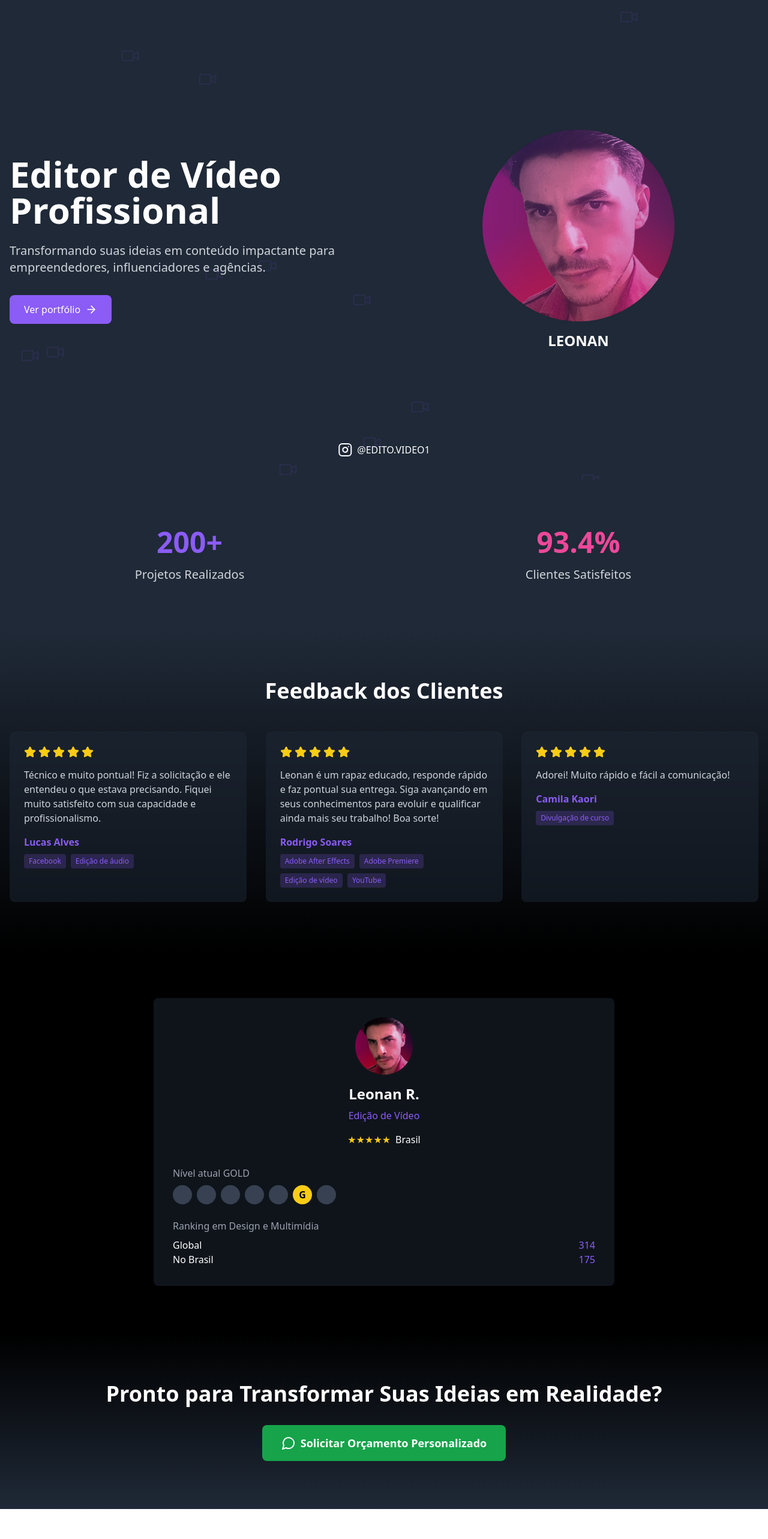
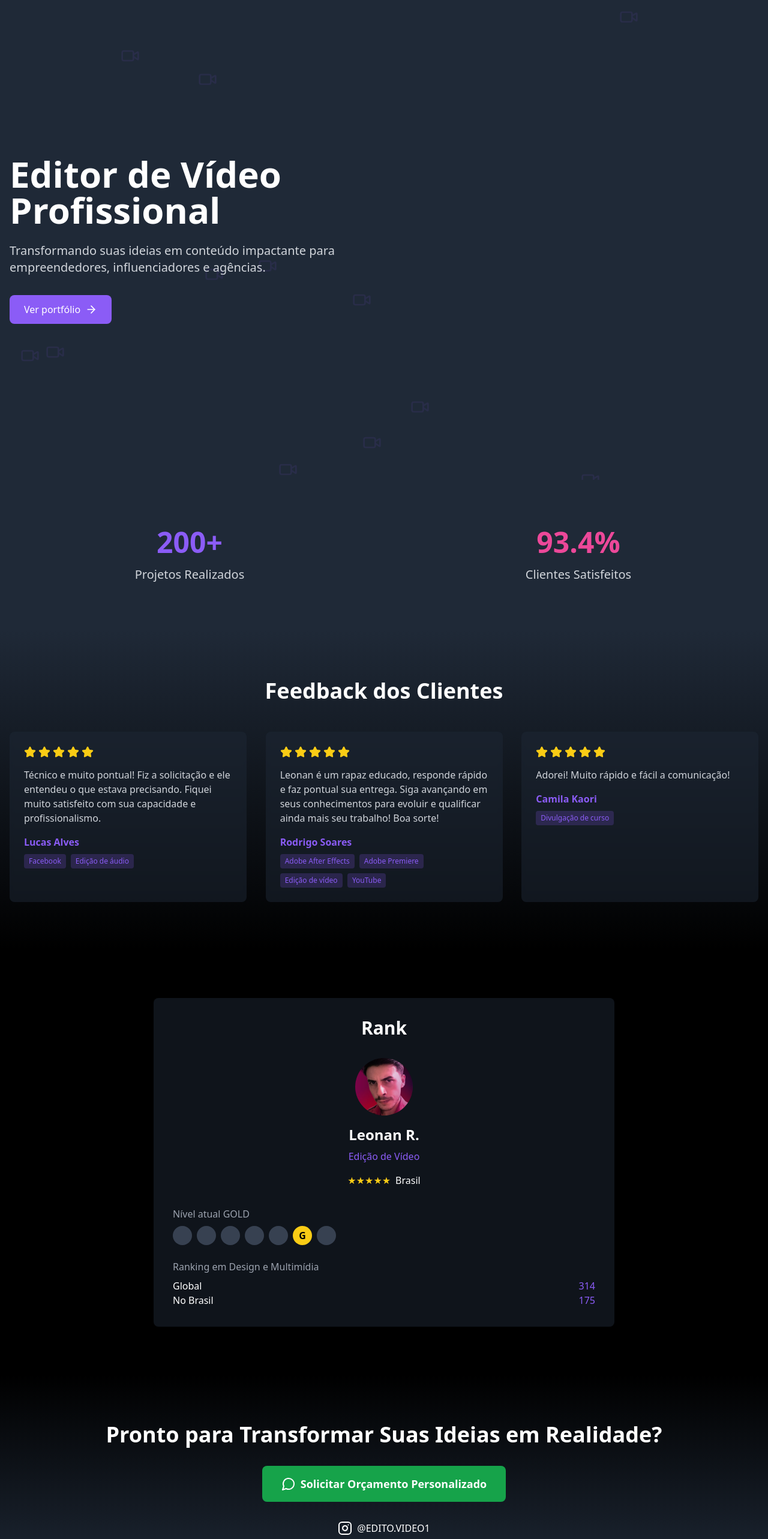
Before and after one commit to correiafm91/edi-odevideo, a React (Vite) app: page / in a window 1280 px wide. Shown: the top 2566 px of the page at 60% size. Before the commit the page ends 2516 px from the top, so only its background shows below. Built offline with nearby package versions, Linux system fonts and the light colour scheme.

Commit message:
Update Rankings and Hero Sections
- Added "Rank" label above the profile picture in the Rankings section.
- Moved the Instagram button to the last section of the site.
- Removed the profile picture and name from the Hero section's headline.
[skip gpt_engineer]

```diff
--- a/src/components/HeroSection.tsx
+++ b/src/components/HeroSection.tsx
@@ -1,4 +1,4 @@
-import { Video, ArrowRight, Instagram } from "lucide-react";
+import { Video, ArrowRight } from "lucide-react";
 import { useEffect, useState } from "react";
 
 const HeroSection = () => {
@@ -54,35 +54,6 @@ const HeroSection = () => {
               <ArrowRight size={20} />
             </a>
           </div>
-
-          <div className="md:w-1/2 flex flex-col items-center">
-            <div
-              className={`relative w-64 h-64 md:w-80 md:h-80 rounded-full overflow-hidden transform transition-all duration-700 delay-500 ${
-                isVisible ? "scale-100 opacity-100" : "scale-95 opacity-0"
-              }`}
-            >
-              <img
-                src="/lovable-uploads/34dc4d01-d69d-4972-aa61-dc8bb48b356a.png"
-                alt="Editor de Vídeo Profissional"
-                className="w-full h-full object-cover"
-              />
-              <div className="absolute inset-0 bg-gradient-to-br from-editor-primary/30 to-editor-secondary/30" />
-            </div>
-            <h3 className="text-2xl font-bold text-white mt-4">LEONAN</h3>
-          </div>
-        </div>
-
-        {/* Instagram Link */}
-        <div className="absolute bottom-8 left-1/2 transform -translate-x-1/2">
-          <a
-            href="https://www.instagram.com/EDITO.VIDEO1"
-            target="_blank"
-            rel="noopener noreferrer"
-            className="inline-flex items-center space-x-2 text-white hover:text-editor-primary transition-colors duration-300"
-          >
-            <Instagram size={24} />
-            <span>@EDITO.VIDEO1</span>
-          </a>
         </div>
       </div>
     </div>
--- a/src/components/RankingsSection.tsx
+++ b/src/components/RankingsSection.tsx
@@ -10,6 +10,7 @@ const RankingsSection = () => {
     <div ref={ref} className="bg-black py-20">
       <div className="container mx-auto px-4">
         <div className="max-w-3xl mx-auto bg-editor-dark/50 backdrop-blur-sm rounded-lg p-8">
+          <h2 className="text-3xl font-bold text-white text-center mb-8">Rank</h2>
           <div className="flex flex-col items-center mb-8">
             <img
               src="/lovable-uploads/34dc4d01-d69d-4972-aa61-dc8bb48b356a.png"
--- a/src/components/WhatsAppCTA.tsx
+++ b/src/components/WhatsAppCTA.tsx
@@ -1,4 +1,4 @@
-import { MessageCircle } from "lucide-react";
+import { MessageCircle, Instagram } from "lucide-react";
 
 const WhatsAppCTA = () => {
   return (
@@ -7,6 +7,7 @@ const WhatsAppCTA = () => {
         <h2 className="text-4xl font-bold text-white mb-8">
           Pronto para Transformar Suas Ideias em Realidade?
         </h2>
+        <div className="flex flex-col items-center gap-8">
           <a
             href="https://api.whatsapp.com/send/?phone=5512988508716&text&type=phone_number&app_absent=0"
             target="_blank"
@@ -18,6 +19,17 @@ const WhatsAppCTA = () => {
               Solicitar Orçamento Personalizado
             </span>
           </a>
+
+          <a
+            href="https://www.instagram.com/EDITO.VIDEO1"
+            target="_blank"
+            rel="noopener noreferrer"
+            className="inline-flex items-center space-x-2 text-white hover:text-editor-primary transition-colors duration-300"
+          >
+            <Instagram size={24} />
+            <span>@EDITO.VIDEO1</span>
+          </a>
+        </div>
       </div>
     </div>
   );
```
Lines whose indentation alone changed are shown as unchanged.
